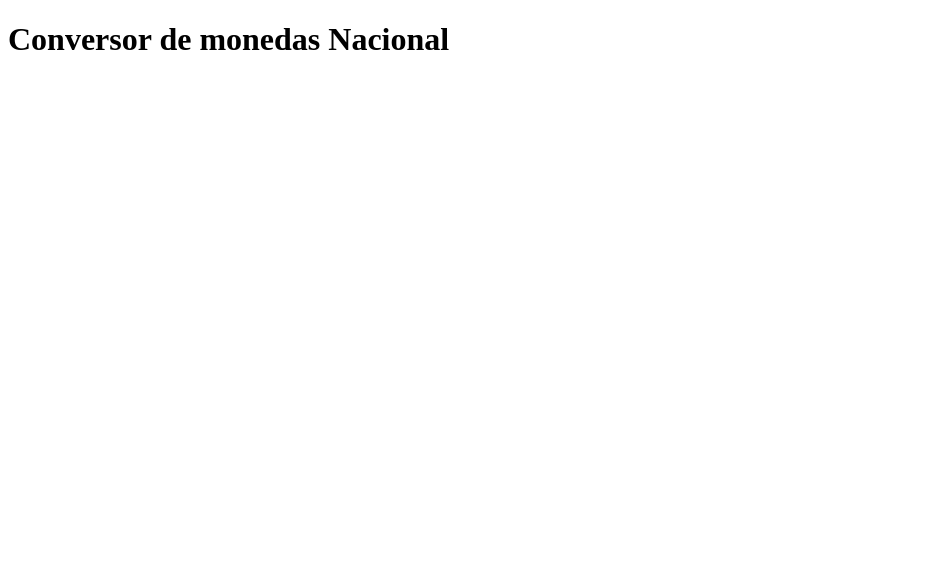
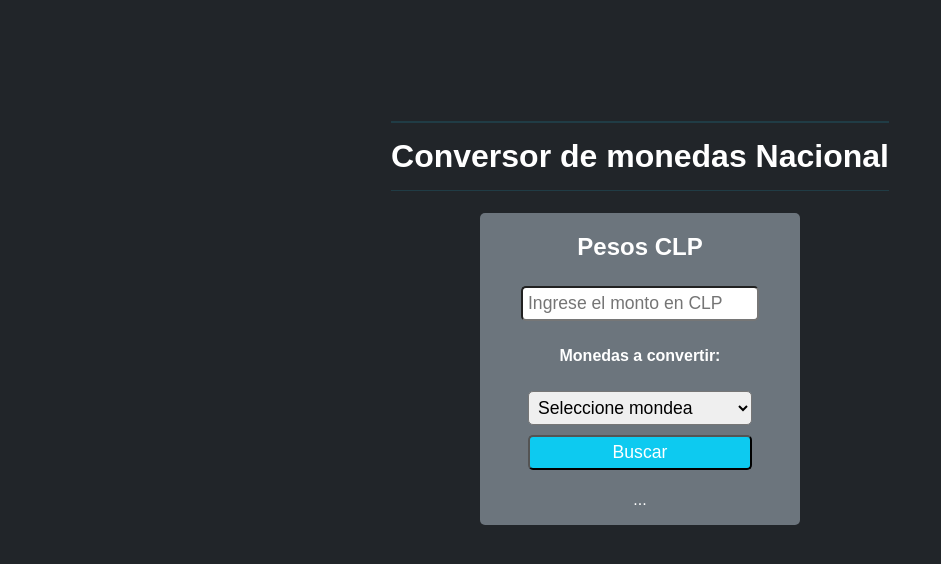
Before and after one commit to geoquimica-gomez/desafio16Api, a plain HTML site: page index.html in a window 1280 px wide. Shown: the whole page, without its empty margins (0-941 px from the left). Drawn offline with nearby package versions, Linux system fonts and the light colour scheme.

Commit message:
css listo

```diff
--- a/index.html
+++ b/index.html
@@ -1,5 +1,6 @@
 <!DOCTYPE html>
 <html lang="es">
+
     <head>
         <meta charset="UTF-8">
         <meta name="viewport" content="width=device-width, initial-scale=1.0">
@@ -7,14 +8,31 @@
         <link rel="stylesheet" href="./src/css/style.css">
         <title>Desafio 16 Prueba-Api</title>
     </head>
+
     <body>
         <div class="app">
             <div>
                 <h1>Conversor de monedas Nacional</h1>
             </div>
-        <div></div>
+            <div class="app-converter">
+                <h2>Pesos CLP</h2>
+                <input
+                    type="number"
+                    required
+                    placeholder="Ingrese el monto en CLP">
+                <h4>Monedas a convertir:</h4>
+                <select name="currency-converter" id="currency-converter">
+                    <option disabled selected value>Seleccione mondea</option>
+                    <option value="dolar">Dolar</option>
+                    <option value="euro">Euro</option>
+                    <option value="bitcoin">Bitcoin</option>
+                </select>
+                <button>Buscar</button>
+                <p id="result">...</p>
+            </div>
         </div>
 
         <script src="./src/js/main.js"></script>
     </body>
+
 </html>
--- a/src/css/style.css
+++ b/src/css/style.css
@@ -0,0 +1,51 @@
+body {
+    background-color: #212529;
+    display: flex;
+    justify-content: center;
+    margin-top: 100px;
+    font-family: Arial, Helvetica, sans-serif;
+}
+
+.app, .app-converter {
+    color: white;
+    display: flex;
+    flex-direction: column;
+    align-items: center;
+    text-align: center;
+}
+
+.app {
+    min-width: 450px;
+    max-width: 500px;
+}
+
+.app-converter {
+    width: 320px;
+    background-color: #6C757D;
+    border-radius: 5px;
+}
+
+input, select, button {
+    width: 70%;
+    padding: 5px;
+    border-radius: 5px;
+    font-size: 1.1rem;
+    margin: 5px;
+    cursor: pointer;
+}
+
+h1 {
+    border-top: 2px solid #203C45;
+    border-bottom: 1px solid #203C45;
+    padding: 15px 0;
+}
+
+button {
+    color: white;
+    background-color: #0DCAF0;
+}
+
+button:hover {
+    border: 5px solid #3C90A4;
+    border-radius: 10px;
+}
```
Lines whose indentation alone changed are shown as unchanged.
